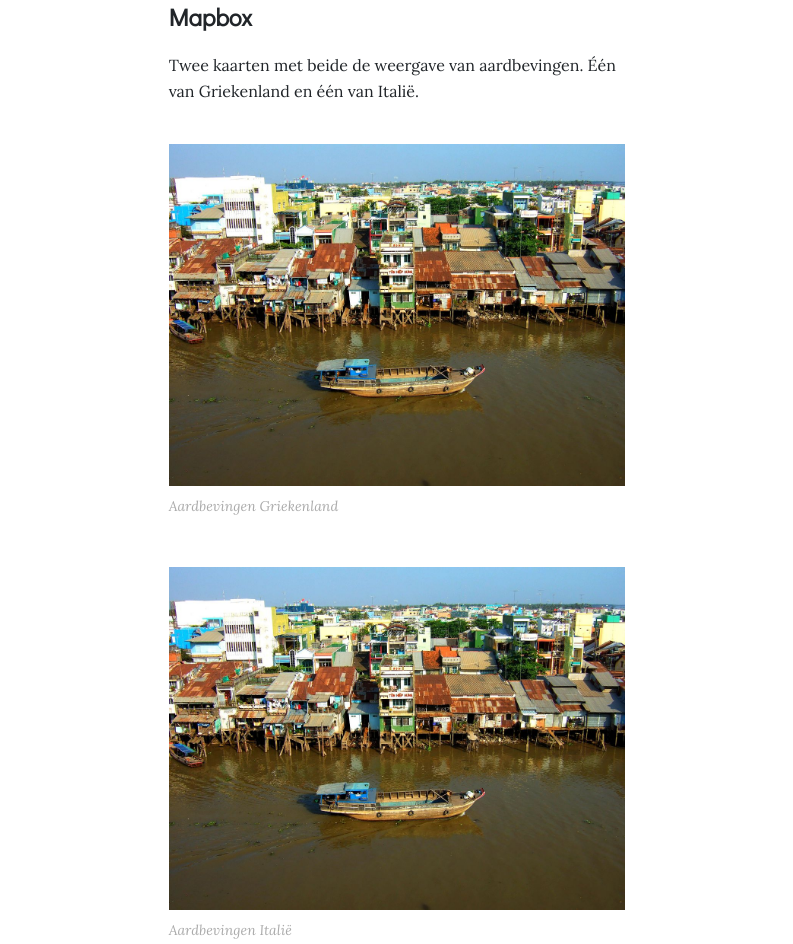
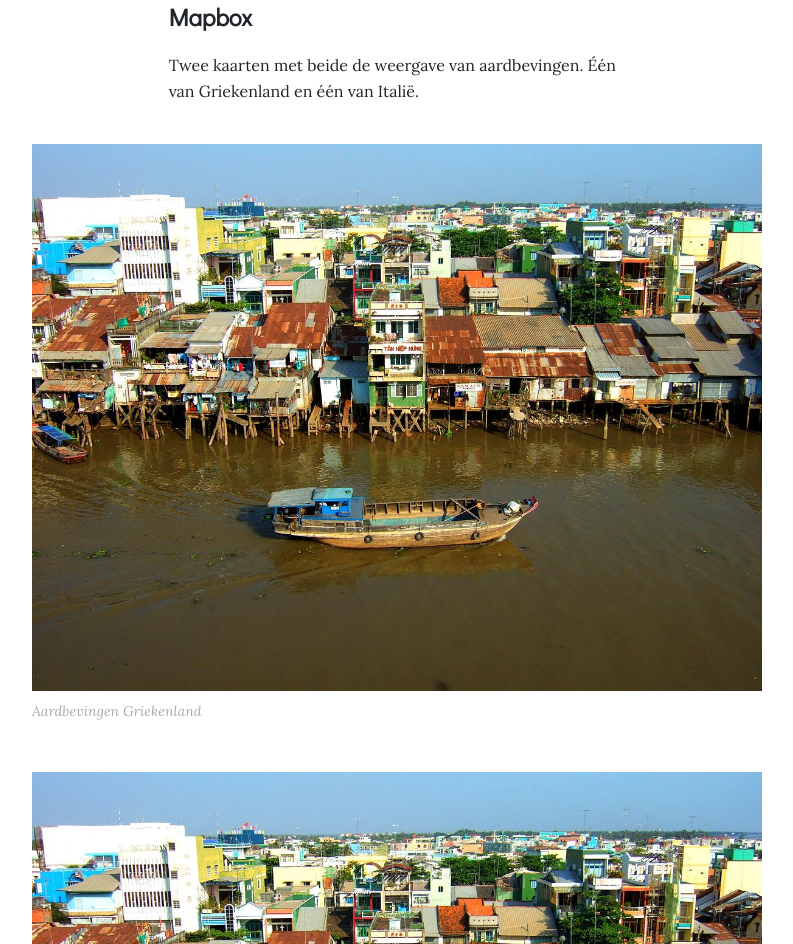
Before and after one commit to pimvonk/ScrollverhaalGMD, a plain HTML site: page index.html in a window 1280 px wide. Shown: the part 919-1863 px from the top of the page, without its empty margins (243-1036 px from the left). Drawn offline with Linux system fonts and the light colour scheme.

Commit message:
Update index.html

```diff
--- a/index.html
+++ b/index.html
@@ -77,7 +77,6 @@
             <h2 class="subtitel">Mapbox</h2>
             <p class="text-paragraaf">Twee kaarten met beide de weergave van aardbevingen. Één van Griekenland en één van Italië. </p>
              </div>
-        <div class="col-lg-8 col-md-10 mx-auto">
             <img src="img/my-tho.JPG" class="img-fluid plaatje-tekst" />
             <p class="uitleg-afbeelding">Aardbevingen Griekenland</p>
         </div>
```
